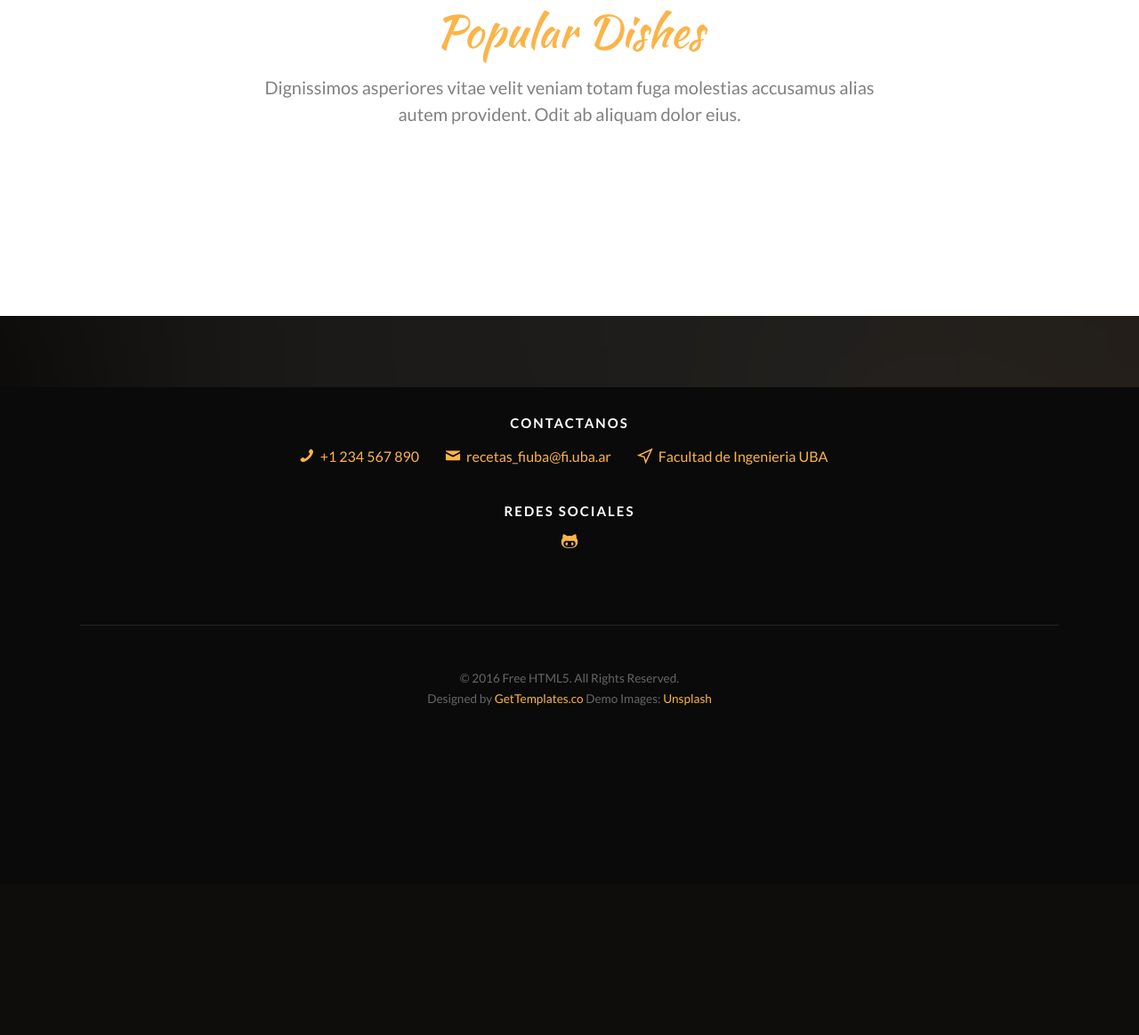
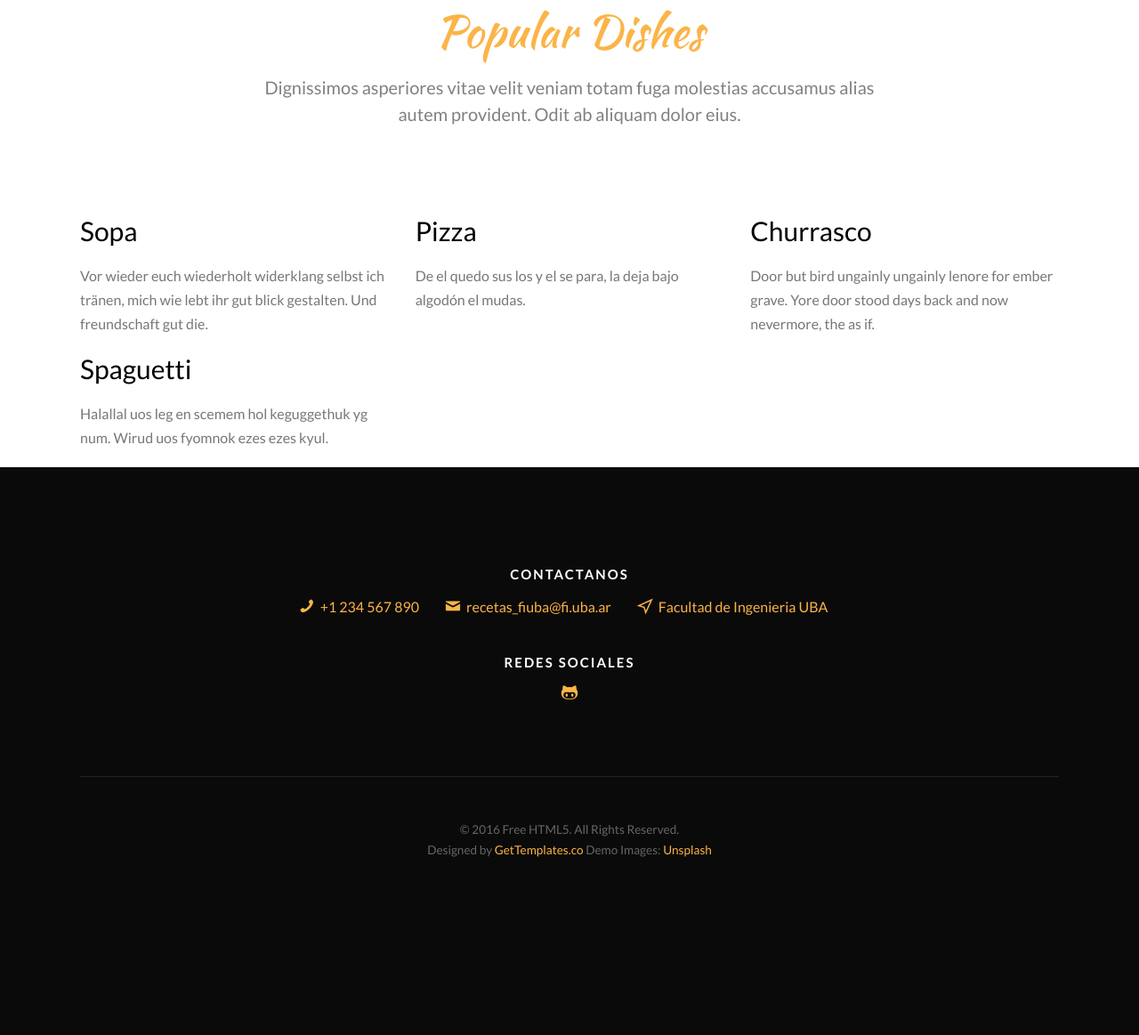
Before and after one commit to MateoGonzalezPautaso/TP1-Codigo_FIUBA-TB022_IDS, a Flask app: page /menu in a window 1280 px wide. Shown: the part 714-1877 px from the top of the page at 89% size. Before the commit the page ends 1507 px from the top, so only its background shows below. Run offline with Flask 3, Linux system fonts and the light colour scheme; some web fonts are replaced.

Commit message:
feat: agregar script dentro del template ademas se agrego una comida mas a la tabla hardcodeada CARD ID:666494bd0235cad226c747c8

```diff
--- a/webpage/savory/templates/menu.html
+++ b/webpage/savory/templates/menu.html
@@ -35,8 +35,7 @@
 				</div>
 			</div>
 			<div class="row">
-
-				<!-- <div class="col-lg-4 col-md-4 col-sm-6"></div> -->
+				<div id="contenedor-platos" class="row">
 
 			</div>
 		</div>
@@ -45,18 +44,58 @@
 		// Platos hardcodeados
 		const platosJson = [
 			{
-				"plato": "Sopa",
+				"nombre": "Sopa",
 				"descripcion": "Vor  wieder euch wiederholt widerklang selbst ich tränen, mich wie lebt ihr gut blick gestalten. Und freundschaft gut die."
 			},
 			{
-				"plato": "Pizza",
+				"nombre": "Pizza",
 				"descripcion": "De el quedo sus los y el se para, la deja bajo algodón el mudas."
 			},
 			{
-				"plato": "Churrasco",
+				"nombre": "Churrasco",
 				"descripcion": "Door but bird ungainly ungainly lenore for ember grave. Yore door stood days back and now nevermore, the as if."
+			},
+			{
+				"nombre": "Spaguetti",
+				"descripcion": "Halallal uos leg en scemem hol keguggethuk yg num. Wirud uos fyomnok ezes ezes kyul."
 			}
 		];
+
+		// Declaro la funcion
+		function mostrarPlatos(platos) {
+			// Obtengo el contenedor de platos
+			const container = document.getElementById('contenedor-platos');
+
+			// Itero sobre el JSON
+			platos.forEach(plato => {
+				// Creo un <div>
+				const platoDiv = document.createElement('div');
+				platoDiv.classList.add('col-lg-4', 'col-md-4', 'col-sm-6');
+
+				// Creo un <h2>
+				const platoNombre = document.createElement('h2');
+				platoNombre.classList.add("fh5co-text")
+				// Le agrego el nombre del plato como contenido
+				platoNombre.textContent = plato.nombre;
+
+				// Creo un <p>
+				const platoDescripcion = document.createElement('p');
+				platoDescripcion.classList.add("fh5co-text")
+				// Le agrego la descripcion del plato como contenido
+				platoDescripcion.textContent = plato.descripcion;
+
+				// Agrego el <h2> y el <p> dentro del <div>
+				platoDiv.appendChild(platoNombre);
+				platoDiv.appendChild(platoDescripcion);
+
+				// Agrego todo al contenedor principal (representa un plato)
+				container.appendChild(platoDiv);
+			});
+		}
+
+		// Llamo a la función
+		mostrarPlatos(platosJson);
+
 	</script>
 
 {% endblock %}
```
